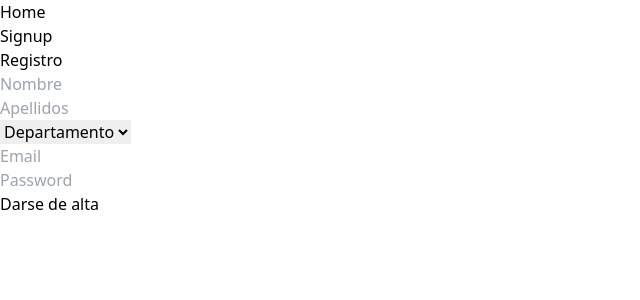
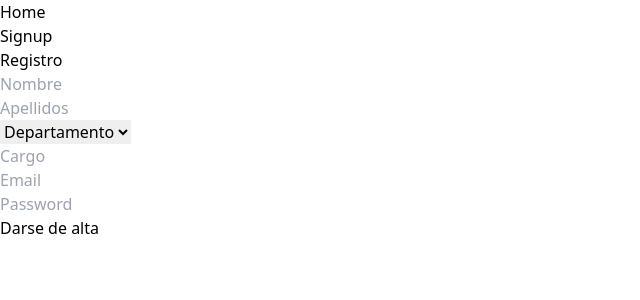
Before and after one commit to Jander1016/criteria-frontend, a React (Vite) app: page /signup in a window 1280 px wide. Shown: the top 300 px of the page, without its empty margins (0-640 px from the left). Built offline with nearby package versions, Linux system fonts and the light colour scheme.

Commit message:
feat: change Signup

```diff
--- a/src/routes/Signup.tsx
+++ b/src/routes/Signup.tsx
@@ -11,6 +11,7 @@ function Signup() {
     const [lastName, setLastName] = useState("");
     const [department, setDepartment] = useState("");
     const [password, setPassword] = useState("");
+    const [cargo, setCargo] = useState("");
     //const [error, setError] = useState("");
     //const [loading, setLoading] = useState(false);
     //const [success, setSuccess] = useState(false);
@@ -93,6 +94,22 @@ function Signup() {
 
 </select>
 
+              <div>
+                        <input
+                          id="cargo"
+                          name="cargo"
+                          type="text"
+                          autoComplete="cargo"
+                          required
+                          placeholder="Cargo"
+                          value={cargo}
+                          onChange={(e) => setCargo(e.target.value)}
+                          className="block w-full rounded-md border-0  bg-opacity-40 py-1.5 px-2 text-gray-700 shadow-sm ring-1 ring-inset outline-none  ring-gray-400 placeholder:text-gray-400 text-base focus:border-orange-500 focus:ring-2 focus:ring-inset focus:ring-orange-600 sm:text-sm sm:leading-6"
+                        />
+
+                    </div>
+
+
                     <div>
                         <input
                           id="email"
```
